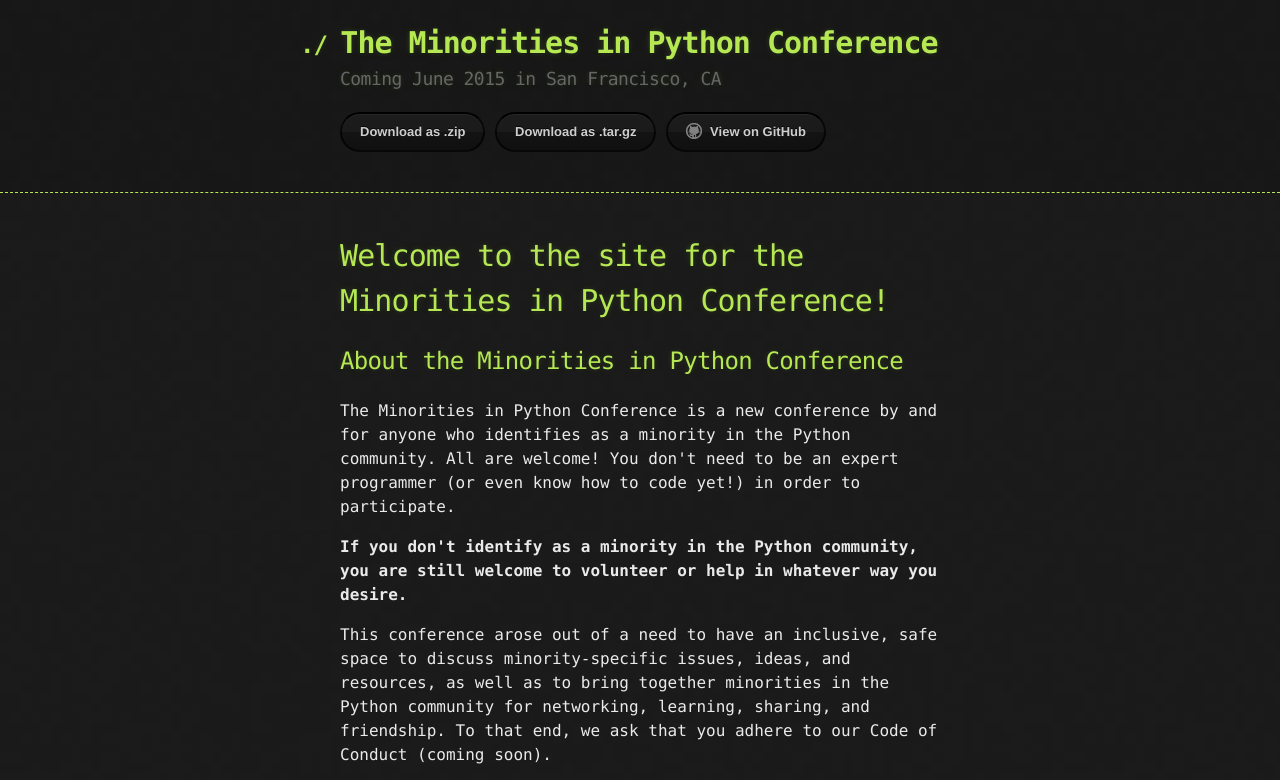
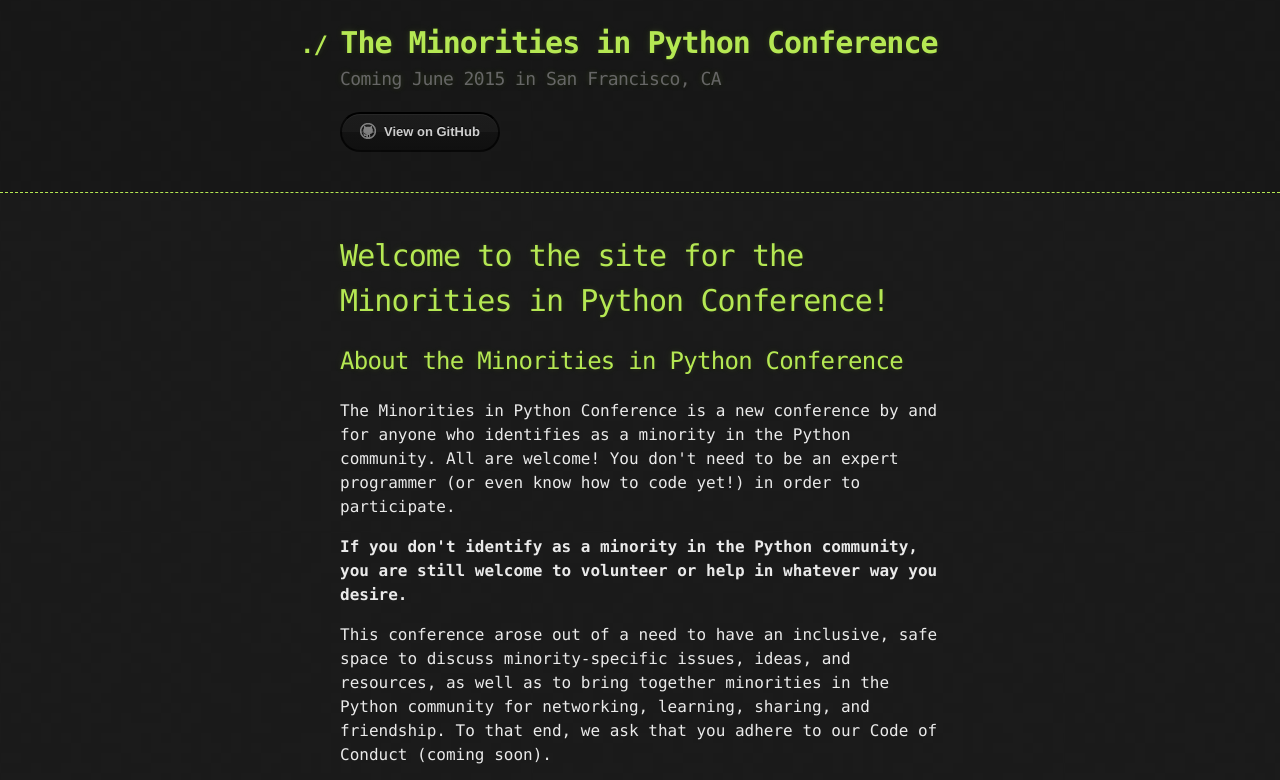
Before and after one commit to rebeccastandig/minorities-in-python-conference, a plain HTML site: page index.html in a window 1280 px wide. Shown: the top 780 px of the page. Drawn offline with Linux system fonts and the light colour scheme.

Commit message:
remove download links

```diff
--- a/index.html
+++ b/index.html
@@ -19,8 +19,6 @@
         <h2>Coming June 2015 in San Francisco, CA</h2>
 
         <section id="downloads">
-          <a href="https://github.com/rebeccastandig/minorities-in-python-conference/zipball/master" class="btn" target="_blank">Download as .zip</a>
-          <a href="https://github.com/rebeccastandig/minorities-in-python-conference/tarball/master" class="btn" target="_blank">Download as .tar.gz</a>
           <a href="https://github.com/rebeccastandig/minorities-in-python-conference" class="btn btn-github" target="_blank"><span class="icon"></span>View on GitHub</a>
         </section>
       </div>
```
